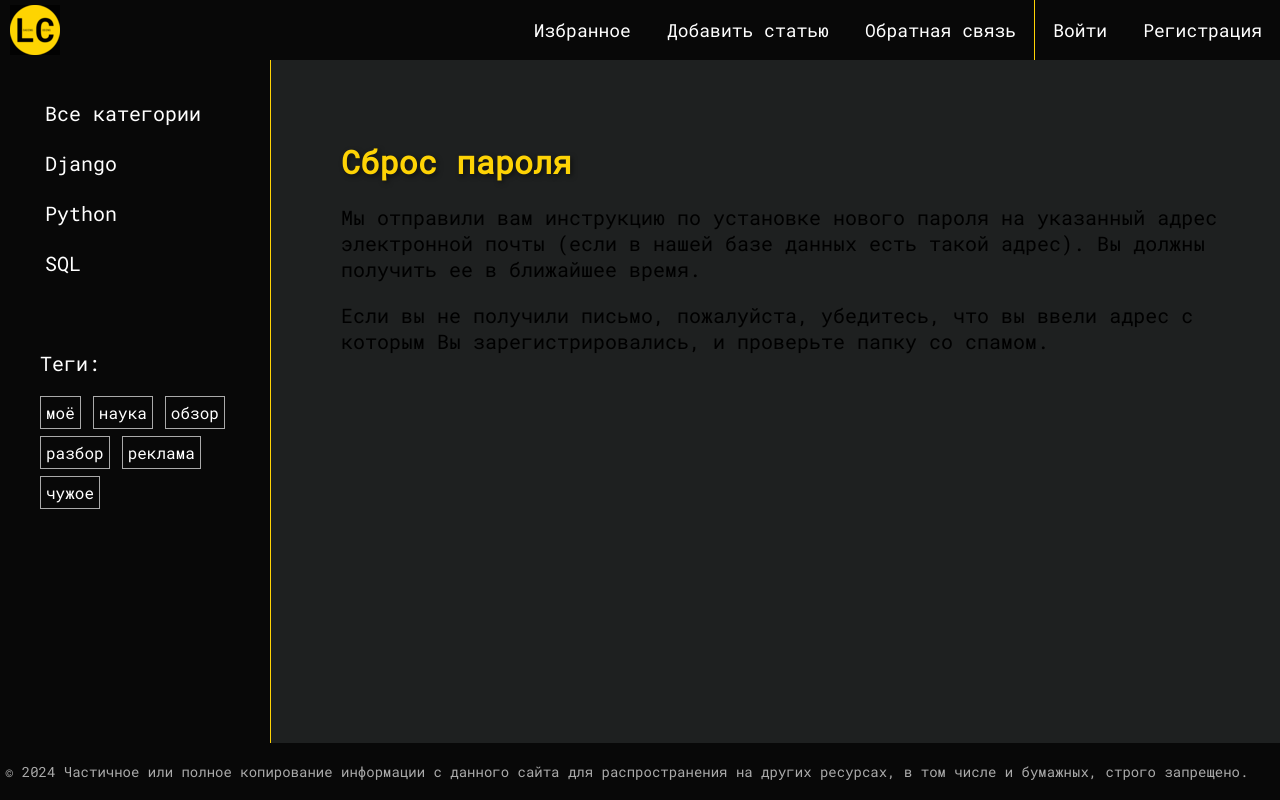
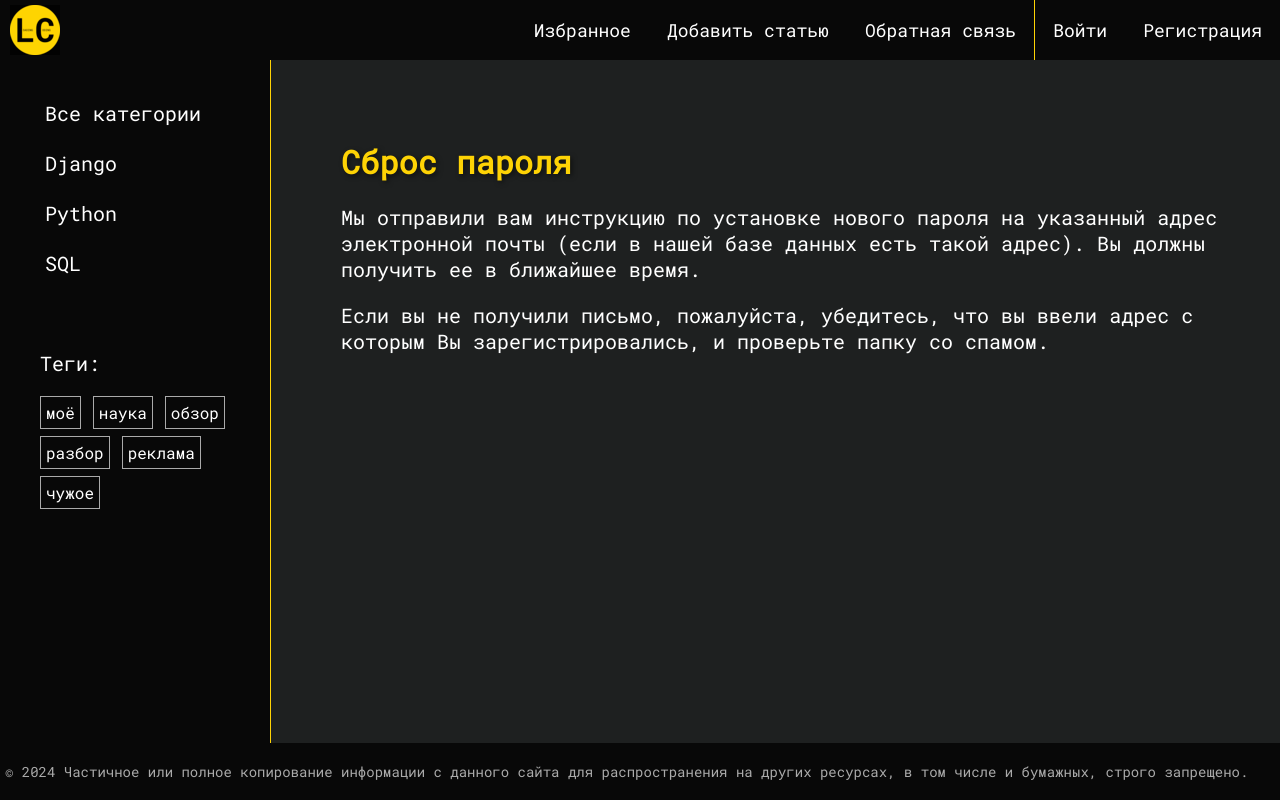
Before and after one commit to kabzal/loading_coding_blog, a Django app: page /users/password-reset/done/ in a window 1280 px wide. Run offline with Django 5.2, Linux system fonts and the light colour scheme; data comes from the database, SQL or seed files in the repository; both versions use the stored data as it was after the commit; parts of the project's set-up code (start-up, migrations or seed data) failed here and were passed over.

Commit message:
fixed password reset done css style and fixed website name in password reset email

```diff
--- a/loading_coding/articles/static/articles/css/styles.css
+++ b/loading_coding/articles/static/articles/css/styles.css
@@ -432,11 +432,14 @@ ul.content-table li a:hover {color: #F0711C;}
 
 .content-text {
 	margin: 60px 0 0 30px;
-	color: #000;
+	color: #fff;
 	font-size: 20px;
 	font-family: 'RobotoMono';
 }
-.content-text h1 {font-size: 32px;}
+.content-text h1 {
+    font-size: 32px;
+    color: #FED305;
+}
 
 ul.lang-list {
 	list-style: none;
@@ -740,3 +743,7 @@ table.new-comment tr td label{
     color: #ccc;
     padding: 10px;
 }
+
+p.pwd_mess {
+    color: #fff;
+}
--- a/loading_coding/users/templates/users/password_reset_done.html
+++ b/loading_coding/users/templates/users/password_reset_done.html
@@ -4,8 +4,8 @@
 {% block content %}
 <h1>Сброс пароля</h1>
 
-<p>{% translate 'We’ve emailed you instructions for setting your password, if an account exists with the email you entered. You should receive them shortly.' %}</p>
+<p class="pwd_mess">{% translate 'We’ve emailed you instructions for setting your password, if an account exists with the email you entered. You should receive them shortly.' %}</p>
 
-<p>{% translate 'If you don’t receive an email, please make sure you’ve entered the address you registered with, and check your spam folder.' %}</p>
+<p class="pwd_mess">{% translate 'If you don’t receive an email, please make sure you’ve entered the address you registered with, and check your spam folder.' %}</p>
 
 {% endblock %}
```
Also changed, not shown: loading_coding/db.sqlite3.
